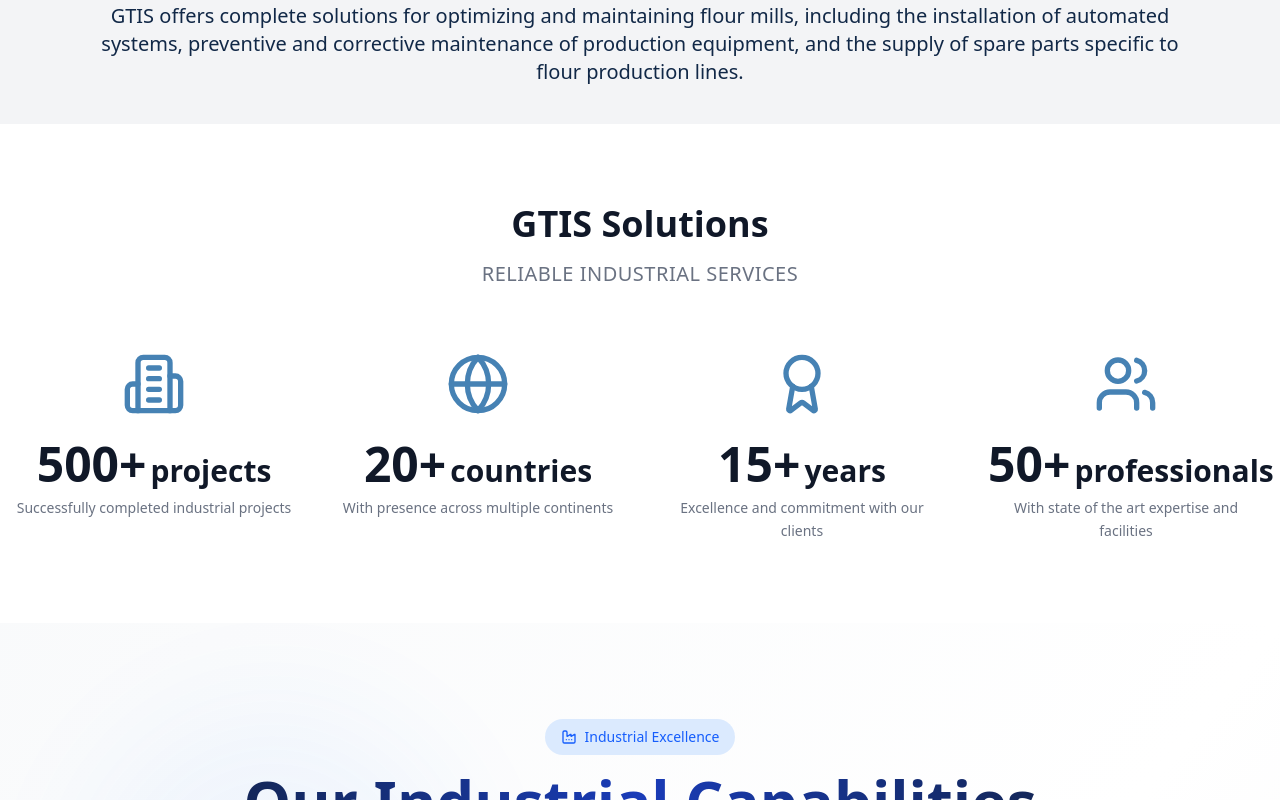
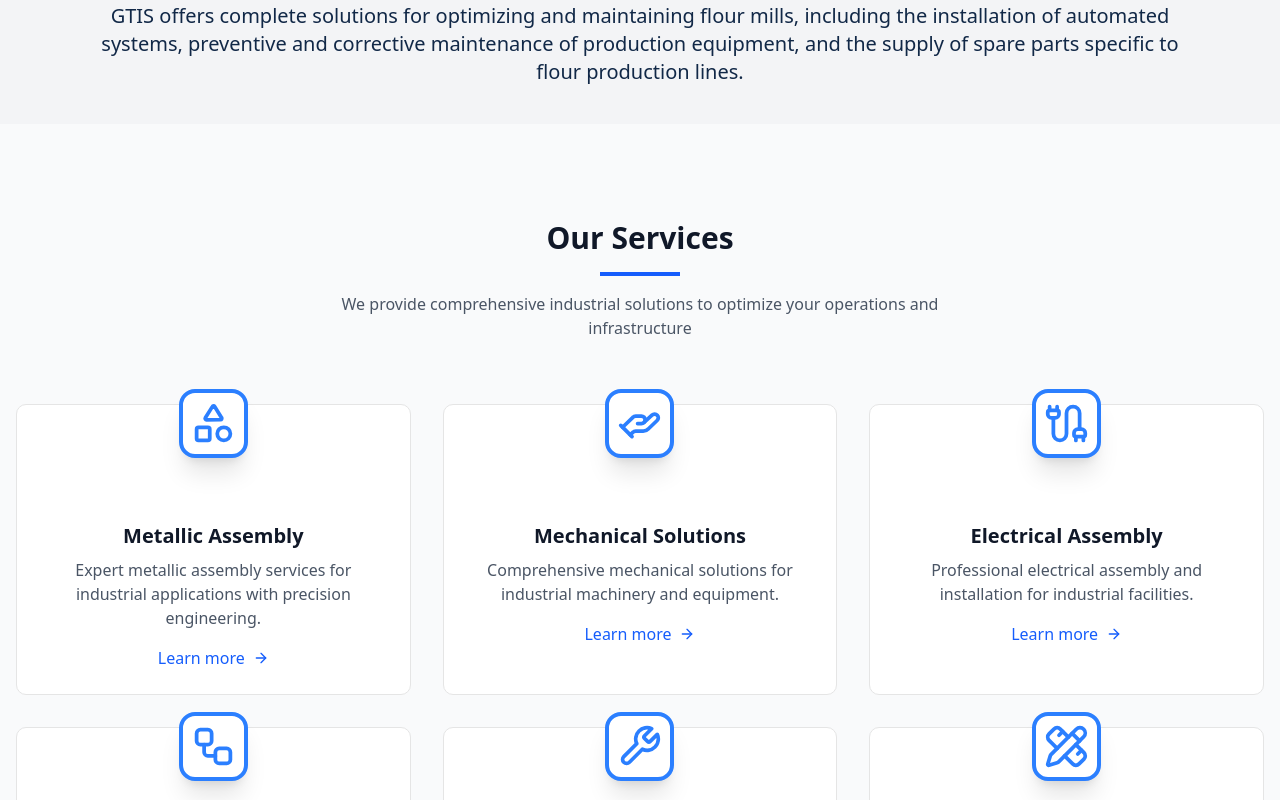
Before and after one commit to Nouher/GTIS, a Next.js app: page / in a window 1280 px wide. Shown: the part 780-1580 px from the top of the page. Built offline with nearby package versions, Linux system fonts and the light colour scheme.

Commit message:
home page edit

```diff
--- a/app/page.tsx
+++ b/app/page.tsx
@@ -3,8 +3,8 @@
 import { ArrowRight, Cable, HandHelping, PencilRuler, Shapes, Workflow, Wrench } from "lucide-react";
 import { Typewriter } from "react-simple-typewriter";
 import Link from "next/link";
-import PowerfulStats from "@/components/PowerfulStats";
-import IndustrialShowcase from "@/components/IndustrialShowcase";
+// import PowerfulStats from "@/components/PowerfulStats";
+// import IndustrialShowcase from "@/components/IndustrialShowcase";
 
 
 export default function Home() {
@@ -55,8 +55,8 @@
         <div className="bg-gray-100 w-full h-40 flex justify-center items-center text-xl text-center px-20 text-[#112847]">
             <p>GTIS offers complete solutions for optimizing and maintaining flour mills, including the installation of automated systems, preventive and corrective maintenance of production equipment, and the supply of spare parts specific to flour production lines.</p>
         </div>
-        <PowerfulStats/>
-        <IndustrialShowcase/>
+        {/* <PowerfulStats/>
+        <IndustrialShowcase/> */}
 
         {/* <section className="h-[500px] flex items-center">
           <div className="w-full flex justify-around items-center font-bold text-2xl px-40 text-[#112847]">
```
